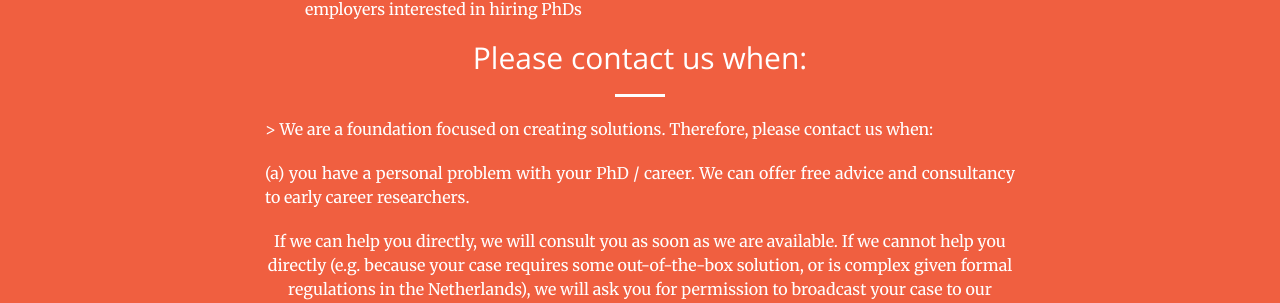
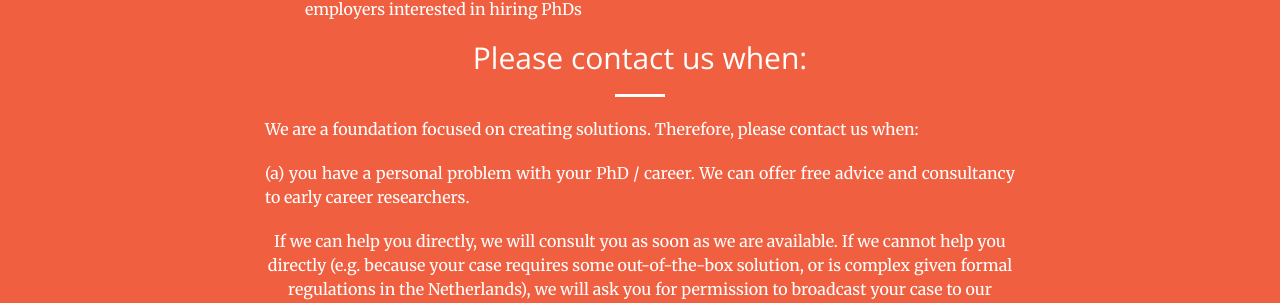
Before and after one commit to stichting-solaris/stichting-solaris.github.io, a Jekyll site: the page built from index.html, in a window 1280 px wide and 900 px high, scrolled down 3041 px. Shown: the part 141-444 px from the top of the window. Built offline with Jekyll 4.4.1, drawn with Linux system fonts in a browser that asks for light colours.

Commit message:
Update call-to-action.html

```diff
--- a/_includes/call-to-action.html
+++ b/_includes/call-to-action.html
@@ -90,7 +90,7 @@
 <!-- Please contact us when: -->
                     <h2 class="section-heading">Please contact us when:</h2>
                     <hr class="light">
-                    <p align="justify">> We are a foundation focused on creating solutions.
+                    <p align="justify"> We are a foundation focused on creating solutions.
                         Therefore, please contact us when:</p>
                     <p align="justify"> (a) you have a personal problem with your PhD / career.
                         We can offer free advice and consultancy to early career researchers. </p>
```
